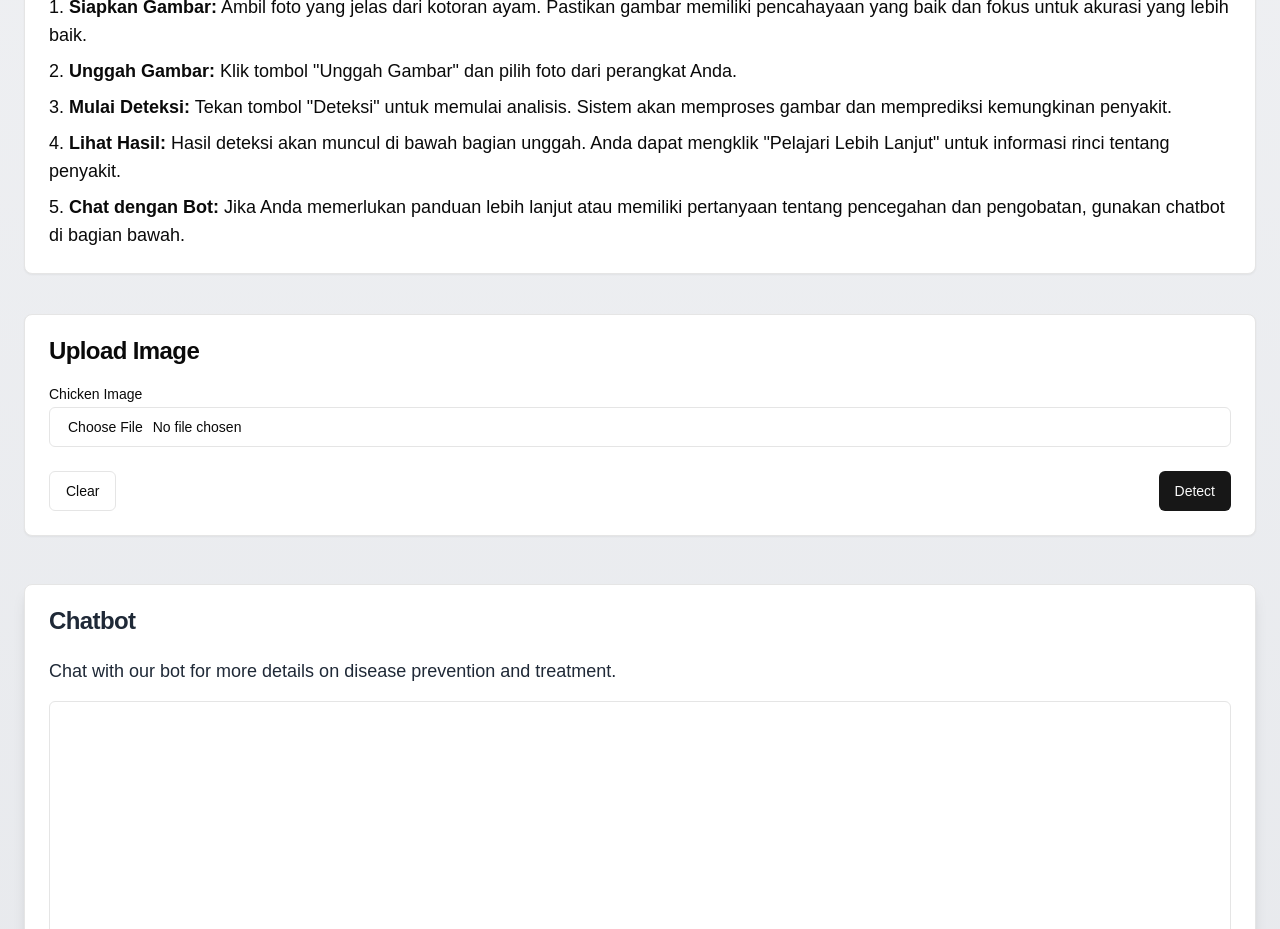
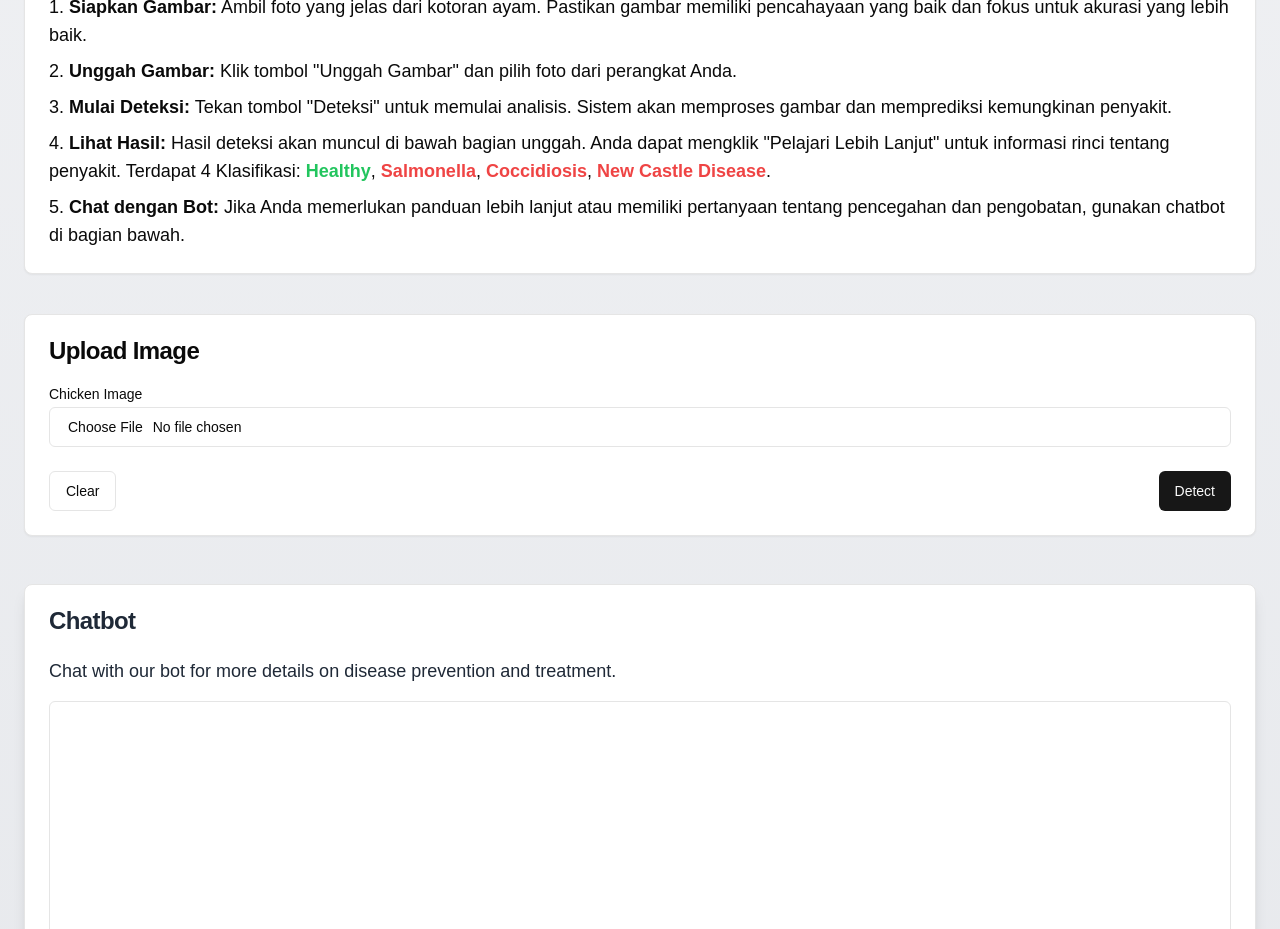
Before and after one commit to Anjar425/chicken-disease-detection, a Next.js app: page / in a window 1280 px wide. Shown: the part 900-1829 px from the top of the page. Built offline with nearby package versions, Linux system fonts and the light colour scheme.

Commit message:
Add Classification Text

```diff
--- a/src/app/page.jsx
+++ b/src/app/page.jsx
@@ -297,8 +297,14 @@ export default function HomePage() {
                                     <strong>Mulai Deteksi:</strong> Tekan tombol &quot;Deteksi&quot; untuk memulai analisis. Sistem akan memproses gambar dan memprediksi kemungkinan penyakit.
                                 </li>
                                 <li>
-                                    <strong>Lihat Hasil:</strong> Hasil deteksi akan muncul di bawah bagian unggah. Anda dapat mengklik &quot;Pelajari Lebih Lanjut&quot; untuk informasi rinci tentang penyakit.
+                                    <strong>Lihat Hasil:</strong> Hasil deteksi akan muncul di bawah bagian unggah. Anda dapat mengklik "Pelajari Lebih Lanjut" untuk informasi rinci tentang penyakit.
+                                    Terdapat 4 Klasifikasi:
+                                    <span className="text-green-500 font-bold text-lg"> Healthy</span>,
+                                    <span className="text-red-500 font-bold text-lg"> Salmonella</span>,
+                                    <span className="text-red-500 font-bold text-lg"> Coccidiosis</span>,
+                                    <span className="text-red-500 font-bold text-lg"> New Castle Disease</span>.
                                 </li>
+
                                 <li>
                                     <strong>Chat dengan Bot:</strong> Jika Anda memerlukan panduan lebih lanjut atau memiliki pertanyaan tentang pencegahan dan pengobatan, gunakan chatbot di bagian bawah.
                                 </li>
```
